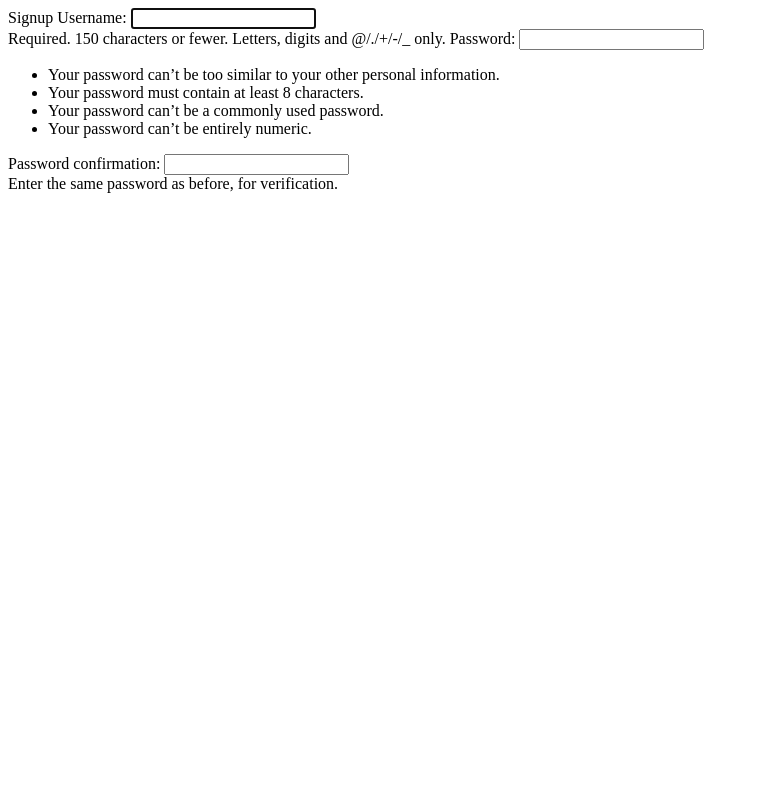
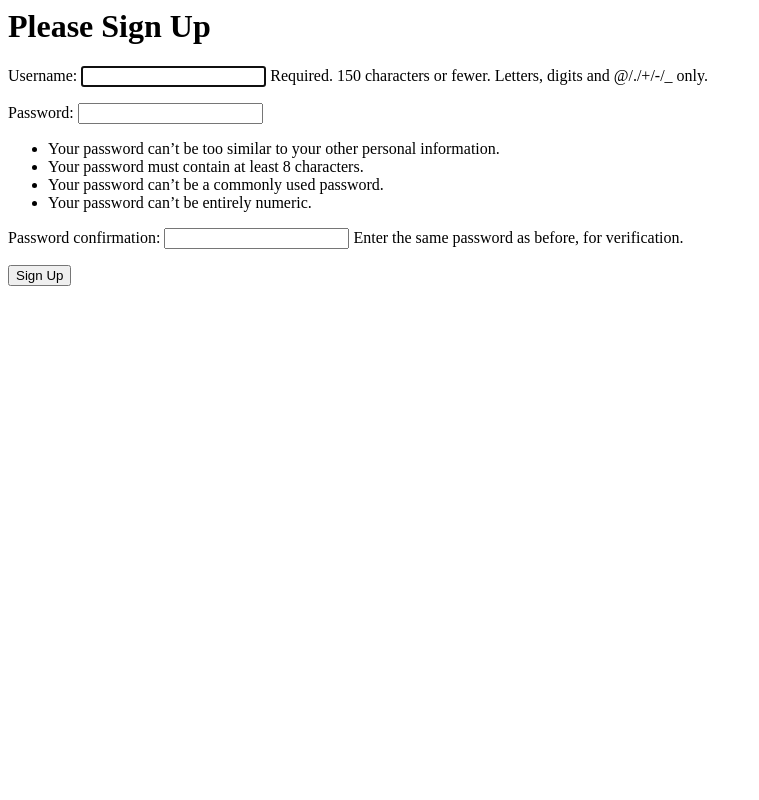
Before and after one commit to roblaub/todowoo-project, a Django app: page /signup/ in a window 1280 px wide. Shown: the whole page, without its empty margins (0-759 px from the left). Run offline with Django 4.2, Linux system fonts and the light colour scheme.

Commit message:
signup form work

```diff
--- a/todo/templates/todo/signup.html
+++ b/todo/templates/todo/signup.html
@@ -1,3 +1,7 @@
-Signup
+<h1>Please Sign Up</h1>
 
-{{ form }}
+<form class="" method="post">
+  {{ form.as_p }}
+  {% csrf_token %}
+  <button type="submit" name="button">Sign Up</button>
+</form>
--- a/todo/views.py
+++ b/todo/views.py
@@ -1,9 +1,17 @@
 from django.shortcuts import render, redirect
 from django.contrib.auth.forms import UserCreationForm
+from django.contrib.auth.models import User
 
 
 def home(request):
     return render(request, 'todo/home.html')
 
 def signupuser(request):
-    return render(request, 'todo/signup.html',{'form':UserCreationForm})
+    if request.method == 'GET':
+        return render(request, 'todo/signup.html',{'form':UserCreationForm})
+    else:
+        if request.POST['password1'] == request.POST['password2']:
+            user = User.objects.create_user(request.POST['username'],password=request.POST['password1'])
+            user.save()
+        else:
+            print("Passwords didn't match")
```
